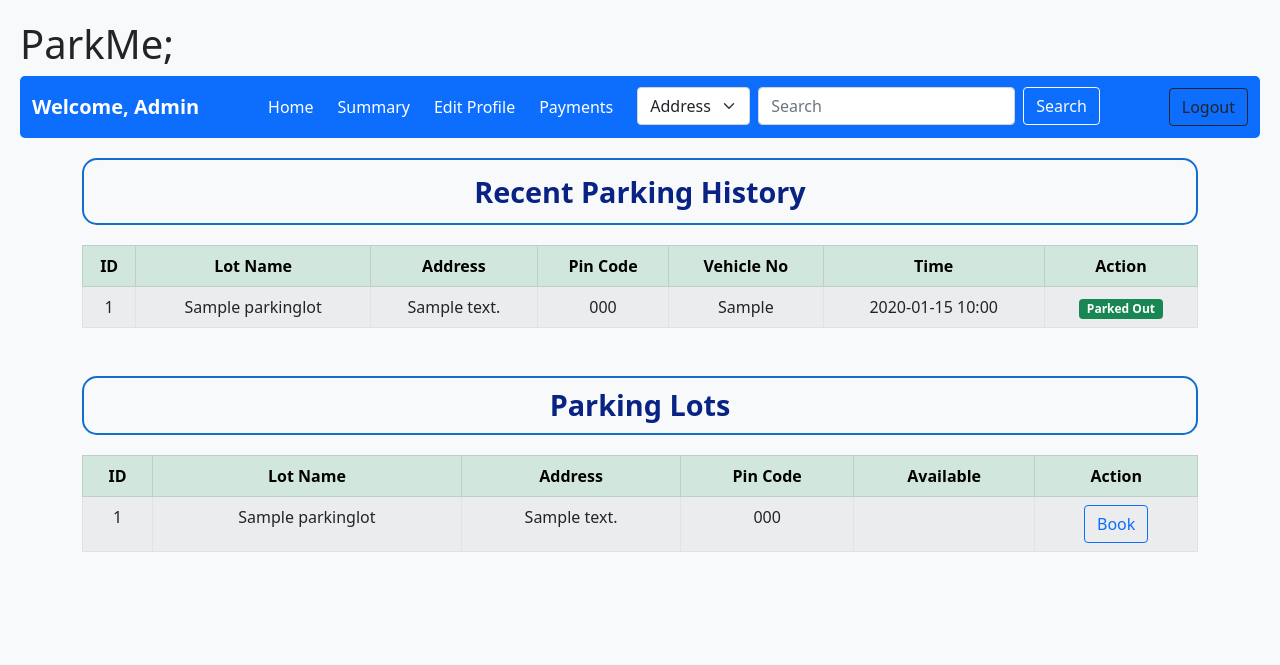
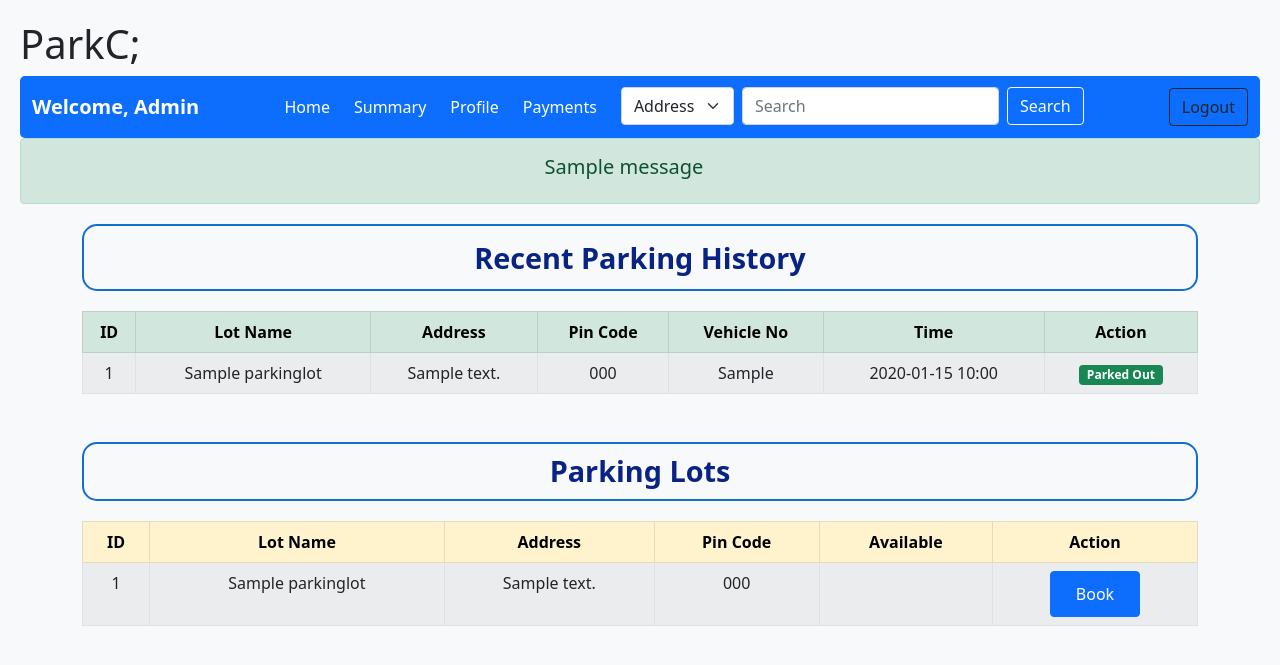
Before and after one commit to 23f2005609/Vehicle-Parking-System, a Flask app: template templates/user_dash.html in a window 1280 px wide. Shown: the top 665 px of the page. Run offline with Flask 3, Linux system fonts and the light colour scheme; the template is opened without the code that fills it: values that come from a table or form of the project are taken from there, others are empty; tables that the repository leaves empty hold one stand-in row (values such as "Sample post"); one stand-in notice (Sample message) is shown.

Commit message:
Milestone-VP User-Dashboard-Management

```diff
--- a/templates/user_dash.html
+++ b/templates/user_dash.html
@@ -1,9 +1,21 @@
 {% extends "user_layout.html" %}
 {% block content %}
 
-{% if reservations %}
+<!-- flash messages -->
+{% with messages = get_flashed_messages(with_categories=true) %}
+{% if messages %}
+{% for category, message in messages %}
+<div class="alert alert-{{ category }} alert-dismissible fade show text-center" role="alert">
+  <h5>{{ message }}</h5>
+</div>
+{% endfor %}
+{% endif %}
+{% endwith %}
+
+{% if not searched_location %}
 <div class="container mb-5">
   <div class="section-title">Recent Parking History</div>
+{% if reservations %}
   <table class="table table-bordered table-striped text-center">
     <thead class="table-success">
       <tr>
@@ -38,14 +50,20 @@
     </tbody>
   </table>
 </div>
+{% else %}
+<div class="w-100 text-center mt-5">
+  <h4 class="text-danger">No recent parking history.</h4><br>
+</div>
+{% endif %}
 {% endif %}
 
 
-{% if parkinglots %}
+
 <div class="container mb-5">
   <h5 class="section-title">Parking Lots {{ searched_location }}</h5>
+  {% if parkinglots %}
   <table class="table table-bordered table-striped text-center">
-    <thead class="table-success">
+    <thead class="table-warning">
       <tr>
         <th>ID</th>
         <th>Lot Name</th>
@@ -64,8 +82,7 @@
         <td>{{ lot.pin_code }}</td>
         <td>{{ lot.available_spots }}</td>
         <td>
-          <a href="{{ url_for('book_parking', email=user.email, lot_id=lot.id) }}"
-            class="btn btn-outline-primary">Book</a>
+          <a href="{{ url_for('book_parking', email=user.email, lot_id=lot.id) }}" class="btn btn-primary">Book</a>
         </td>
       </tr>
       {% endfor %}
--- a/templates/user_layout.html
+++ b/templates/user_layout.html
@@ -11,7 +11,7 @@
 
 <body>
     <!-- Navbar -->
-    <h1 class="logo"><span class="park">Park</span><span class="me">Me;</span></h1>
+    <h1 class="logo"><span class="park">Park</span><span class="c">C;</span></h1>
     <nav class="navbar navbar-dark bg-primary">
         <div class="container-fluid d-flex justify-content-between align-items-center w-100">
             <span class="navbar-text">Welcome, {{user.fullname}} </span>
@@ -21,7 +21,7 @@
                 <li class="nav-item"><a class="nav-link"
                         href="{{ url_for('user_summary', email=user.email) }}">Summary</a></li>
                 <li class="nav-item"><a class="nav-link"
-                        href="{{ url_for('edit_user_profile', id=user.id, email=user.email) }}">Edit Profile</a></li>
+                        href="{{ url_for('edit_user_profile', id=user.id, email=user.email) }}">Profile</a></li>
                 <li class="nav-item"><a class="nav-link"
                         href="{{ url_for('user_payment', email=user.email) }}">Payments</a></li>
 
--- a/templates/user_pay.html
+++ b/templates/user_pay.html
@@ -25,6 +25,6 @@
   </tbody>
 </table>
 <div class="text-center">
-        <a href="{{ url_for('user_dashboard', email=email) }}" class="btn btn-secondary">Back to Dashboard</a>
+        <a href="{{ url_for('user_dashboard', email=email) }}" class="btn btn-secondary">Back</a>
 </div>
 {% endblock %}
--- a/templates/user_summary.html
+++ b/templates/user_summary.html
@@ -21,7 +21,7 @@
 
 
     <div class="text-center">
-        <a href="{{ url_for('user_dashboard', email=user.email) }}" class="btn btn-secondary">Back to Dashboard</a>
+        <a href="{{ url_for('user_dashboard', email=user.email) }}" class="btn btn-secondary">Back</a>
     </div>
 </div>
 
```
Also changed, not shown: controllers/user_controller.py (+16 -1 lines).
